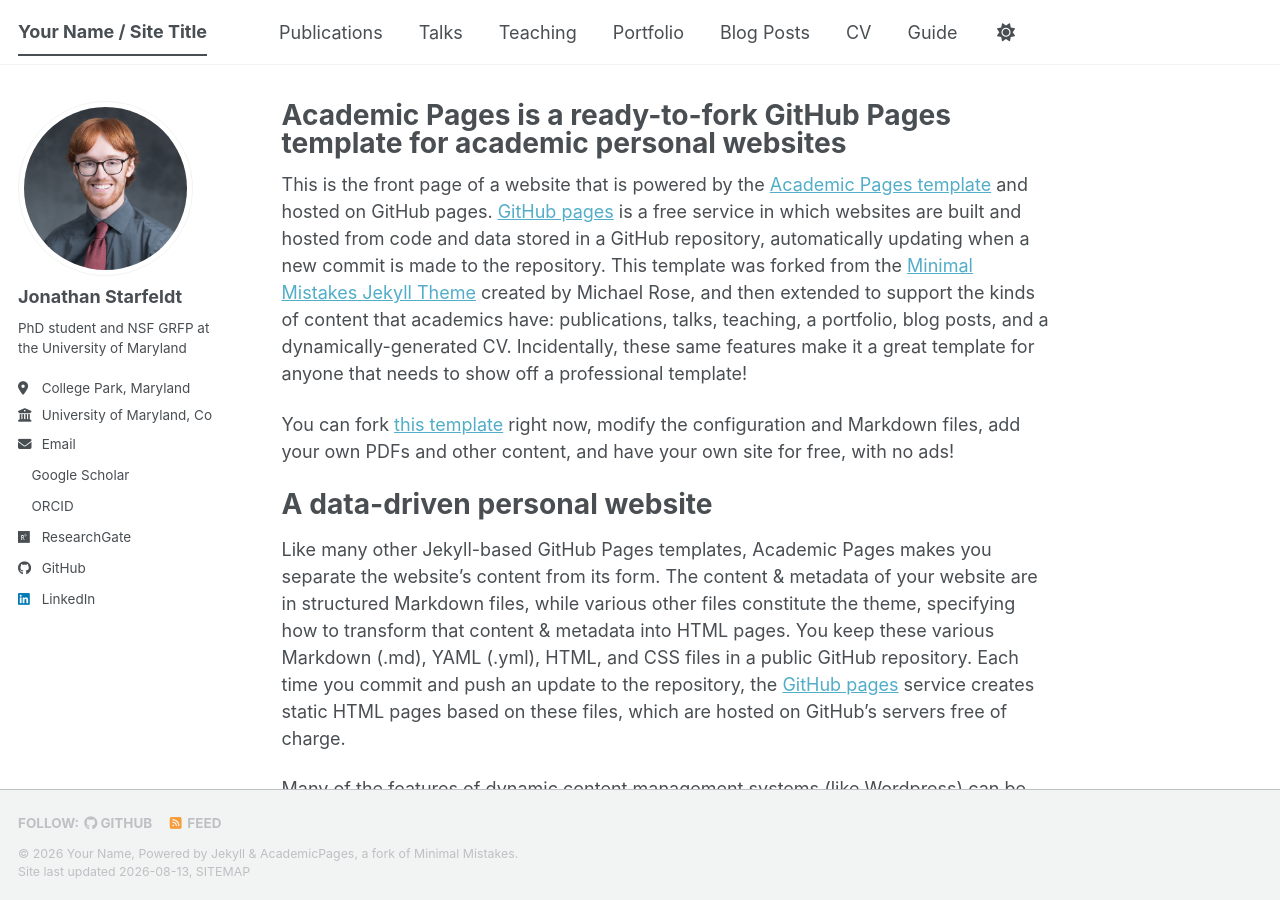
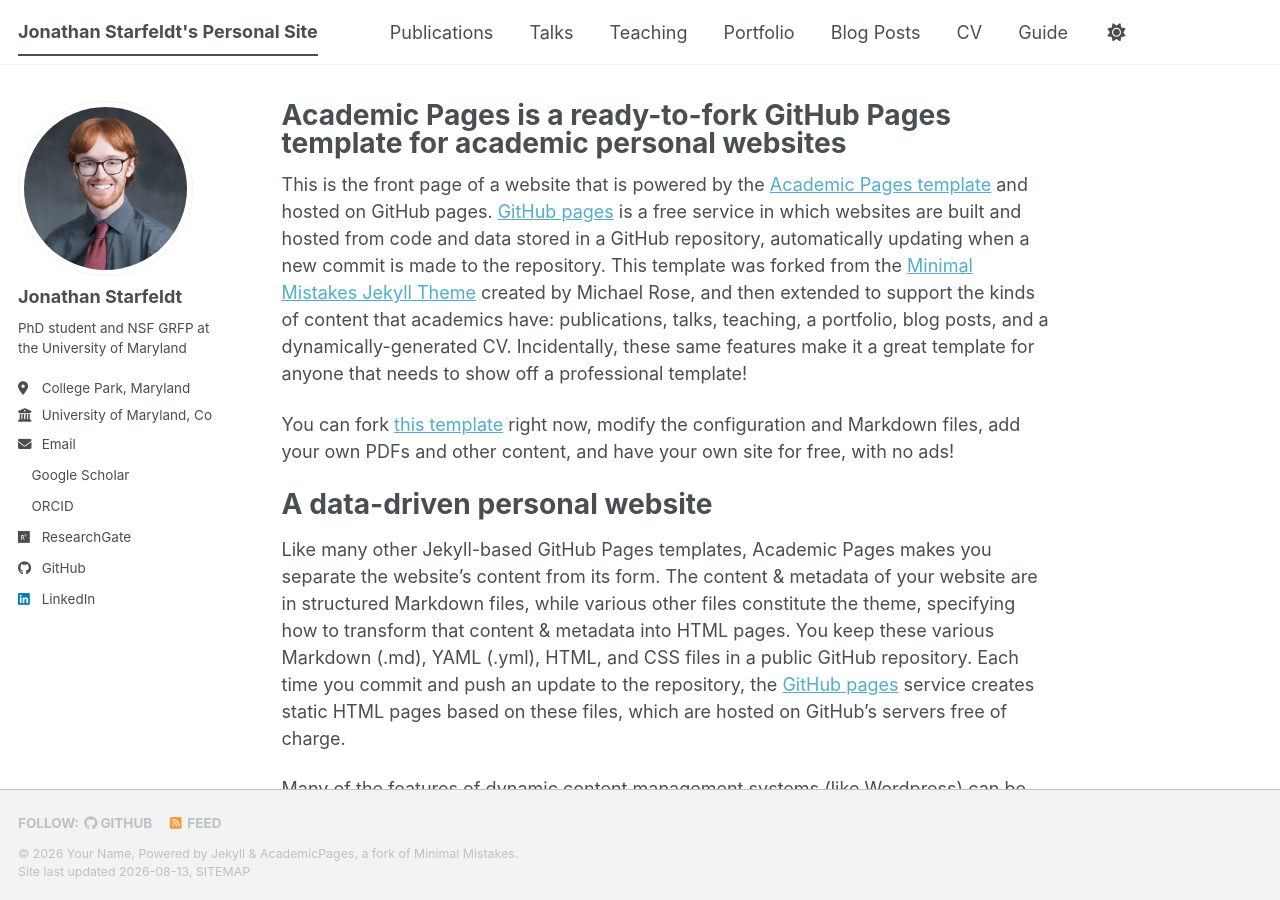
Before and after one commit to jstarfeldt/jstarfeldt.github.io, a Jekyll site: the page built from _pages/about.md, in a window 1280 px wide and 900 px high. Built offline with Jekyll 4.4.1, drawn with Linux system fonts in a browser that asks for light colours; a style sheet for code colours, icons or effects is not loaded.

Commit message:
Update _config.yml with site name and cv

```diff
--- a/_config.yml
+++ b/_config.yml
@@ -9,10 +9,10 @@
 # Basic Site Settings
 locale                   : "en-US"
 site_theme               : "default" # The available themes options are "default", "air", "sunrise", "mint", "dirt" and "contrast"
-title                    : "Your Name / Site Title"
+title                    : "Jonathan Starfeldt's Personal Site"
 title_separator          : "-"
 name                     : &name "Your Name"
-description              : &description "Your Name's academic portfolio"   # Update this with a general description of your site, this is the default if not overridden by a page
+description              : &description "Jonathan's academic portfolio"   # Update this with a general description of your site, this is the default if not overridden by a page
 url                      : https://jstarfeldt.github.io # The base hostname & protocol for your site e.g. "https://[your GitHub username].github.io",
                                                            # or if you already have some other page hosted on Github then use "https://[your GitHub username].github.io/[Your Repo Name]"
 baseurl                  : "" # the subpath of your site, e.g. "/blog"
@@ -45,6 +45,7 @@ author:
   researchgate     : "https://www.researchgate.net/profile/Jonathan-Starfeldt"
   scopus           : # URL
   zotero           : # URL
+  cv               : "https://docs.google.com/document/d/14gagq69pkCdlsPk_Zc7y9EjfoJbdeSC6C7PmqFfuOSM/edit?usp=sharing"
 
 
   # Repositories and software development
```
